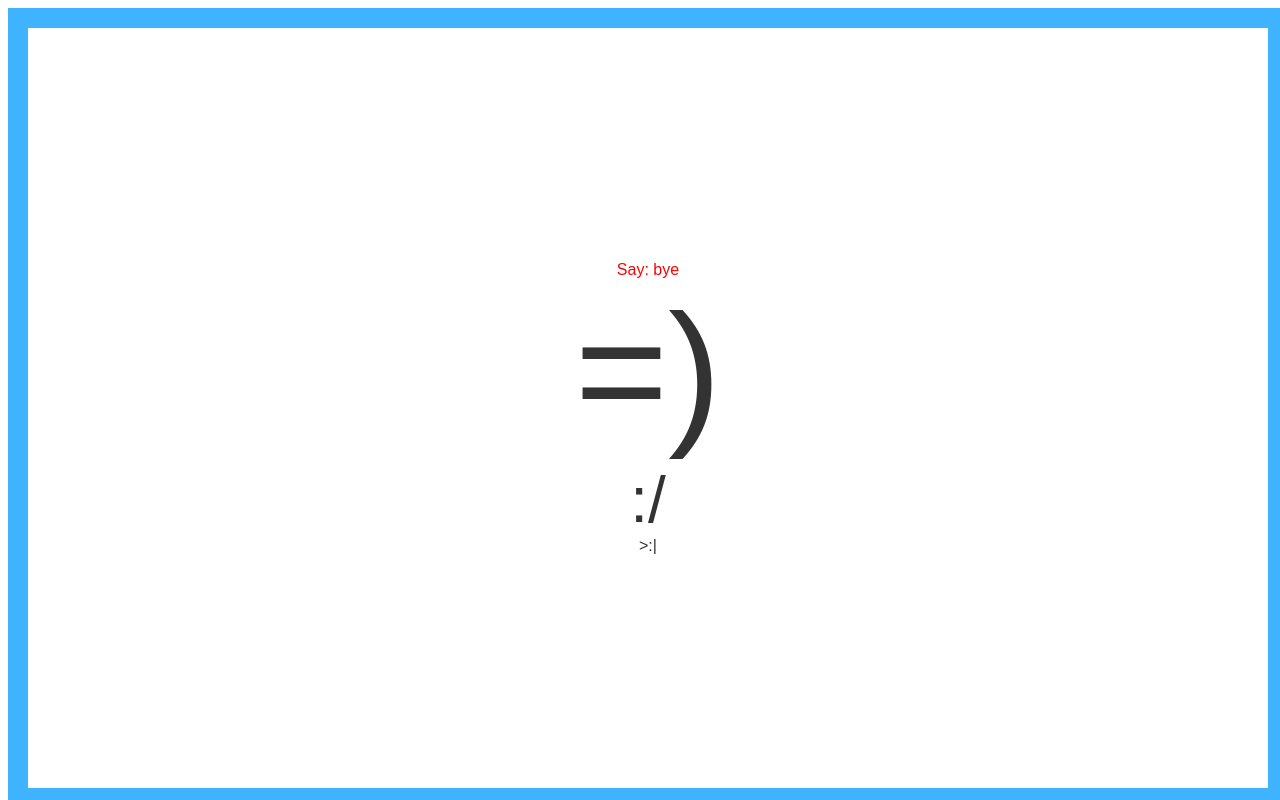
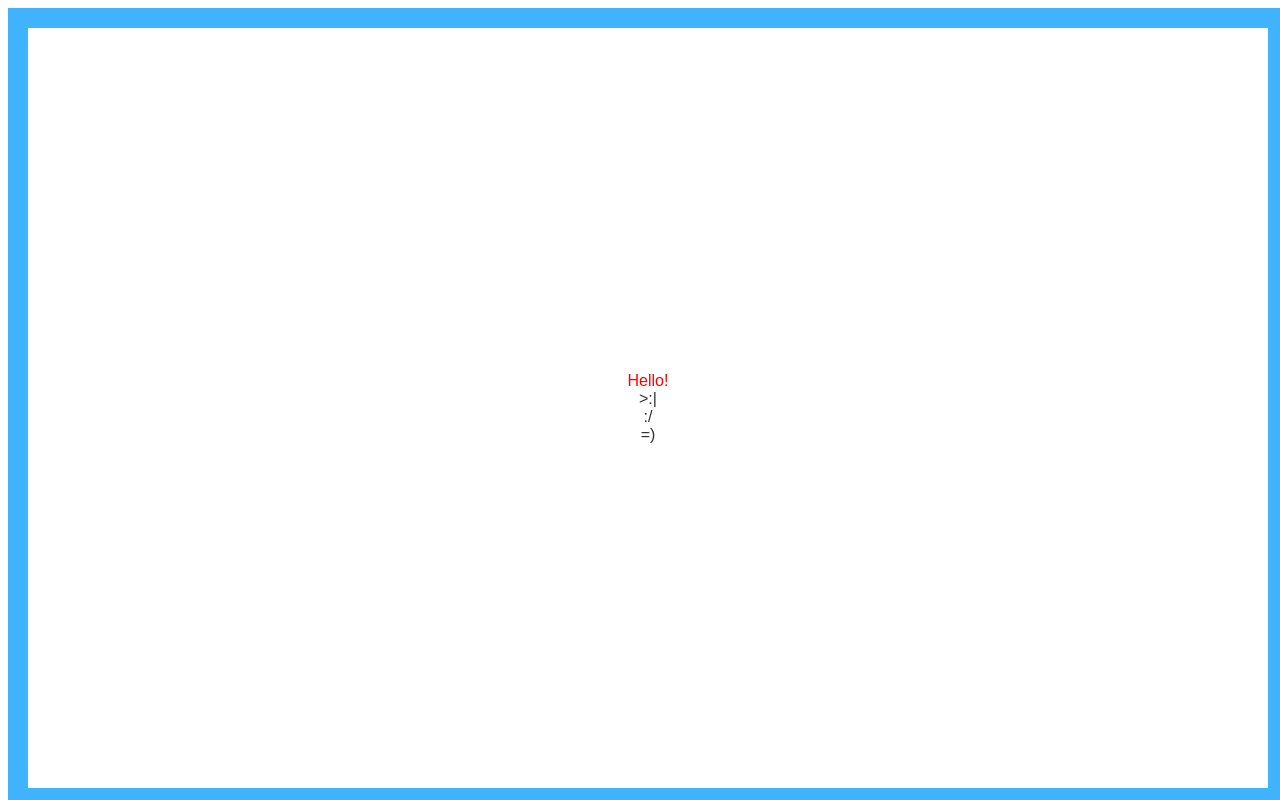
Before and after one commit to mrdougwright/svelte-playground, a Svelte app: page / in a window 1280 px wide. Built offline with nearby package versions, Linux system fonts and the light colour scheme.

Commit message:
Templates: if & each

```diff
--- a/src/App.svelte
+++ b/src/App.svelte
@@ -2,21 +2,33 @@
   import Face from "./Face.svelte"
   import Container from "./Container.svelte"
 
-  let say = "hi"
+  let say = false
+
 	setTimeout(() => {
-		say = 'bye'
+		say = true
 	}, 1000)
 </script>
 
 
 <Container>
 	<!-- this component's div -->
-	<div> Say: {say} </div>
+	{#if say}
+	  <div>Hello!</div>
+	{:else}
+	  not saying anything yet...
+	{/if}
 
 	<!-- this component and others affected by :global -->
-	<Face index={0} size="10"/>
-	<Face index={1} size="4"/>
-	<Face index={2}/>
+	{#each [2,1,0] as faceIndex}
+		<Face index={faceIndex}/>
+	{/each}
+
+	<!-- shorthand:
+		{#each [2,1,0] as index}
+			<Face {index}/>
+		{/each}
+	 -->
+
 </Container>
 
 
```
